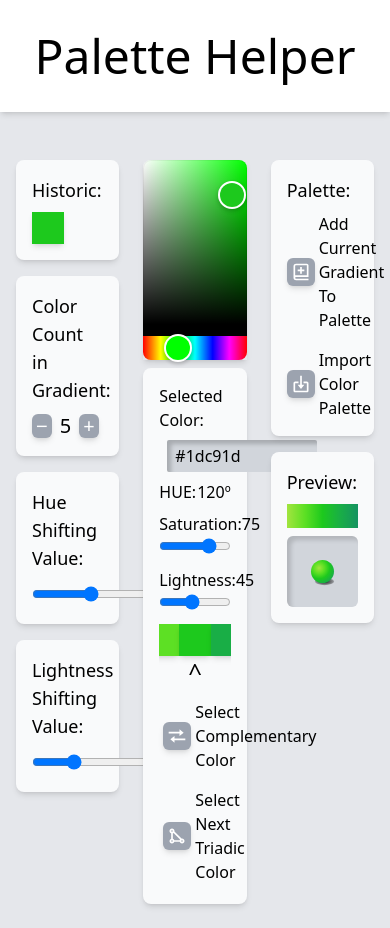
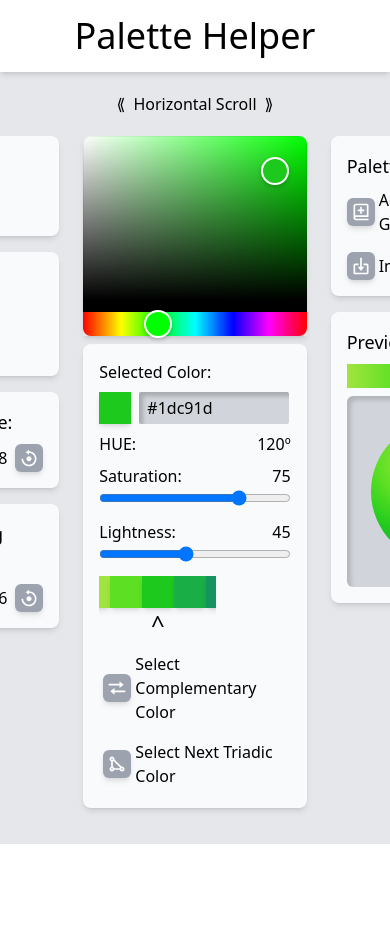
Before and after one commit to GustLSant/palette-helper, a React (Vite) app: page / in a window 390 px wide. After the commit the page ends 844 px from the top, so only its background shows below. Built offline with nearby package versions, Linux system fonts and the light colour scheme.

Commit message:
update scroll responsividade

```diff
--- a/src/output.css
+++ b/src/output.css
@@ -575,19 +575,9 @@ video {
   margin-right: 3rem;
 }
 
-.my-\[-3rem\] {
-  margin-top: -3rem;
-  margin-bottom: -3rem;
-}
-
-.my-\[-1rem\] {
-  margin-top: -1rem;
-  margin-bottom: -1rem;
-}
-
-.my-\[-2rem\] {
-  margin-top: -2rem;
-  margin-bottom: -2rem;
+.my-\[-1\.75rem\] {
+  margin-top: -1.75rem;
+  margin-bottom: -1.75rem;
 }
 
 .mb-2 {
@@ -618,10 +608,6 @@ video {
   height: 2rem;
 }
 
-.min-h-28 {
-  min-height: 7rem;
-}
-
 .min-h-screen {
   min-height: 100vh;
 }
@@ -642,16 +628,12 @@ video {
   width: 100%;
 }
 
-.min-w-\[800px\] {
-  min-width: 800px;
+.min-w-\[750px\] {
+  min-width: 750px;
 }
 
-.max-w-\[20vw\] {
-  max-width: 20vw;
-}
-
-.max-w-\[30vw\] {
-  max-width: 30vw;
+.max-w-4xl {
+  max-width: 56rem;
 }
 
 .max-w-\[150px\] {
@@ -662,32 +644,12 @@ video {
   max-width: 2000px;
 }
 
-.max-w-\[256px\] {
-  max-width: 256px;
+.max-w-\[20vw\] {
+  max-width: 20vw;
 }
 
-.max-w-\[512px\] {
-  max-width: 512px;
-}
-
-.max-w-\[300px\] {
-  max-width: 300px;
-}
-
-.max-w-3xl {
-  max-width: 48rem;
-}
-
-.max-w-4xl {
-  max-width: 56rem;
-}
-
-.max-w-xl {
-  max-width: 36rem;
-}
-
-.max-w-md {
-  max-width: 28rem;
+.max-w-\[30vw\] {
+  max-width: 30vw;
 }
 
 .max-w-sm {
@@ -758,20 +720,16 @@ video {
   align-self: center;
 }
 
+.overflow-auto {
+  overflow: auto;
+}
+
 .overflow-hidden {
   overflow: hidden;
 }
 
 .overflow-x-auto {
   overflow-x: auto;
-}
-
-.overflow-x-hidden {
-  overflow-x: hidden;
-}
-
-.overflow-x-scroll {
-  overflow-x: scroll;
 }
 
 .rounded-full {
@@ -824,12 +782,22 @@ video {
   padding-right: 1rem;
 }
 
+.py-\[1rem\] {
+  padding-top: 1rem;
+  padding-bottom: 1rem;
+}
+
+.py-4 {
+  padding-top: 1rem;
+  padding-bottom: 1rem;
+}
+
+.pb-2 {
+  padding-bottom: 0.5rem;
+}
+
 .pb-6 {
   padding-bottom: 1.5rem;
-}
-
-.pb-4 {
-  padding-bottom: 1rem;
 }
 
 .text-center {
@@ -841,9 +809,9 @@ video {
   line-height: 2rem;
 }
 
-.text-5xl {
-  font-size: 3rem;
-  line-height: 1;
+.text-4xl {
+  font-size: 2.25rem;
+  line-height: 2.5rem;
 }
 
 .text-lg {
@@ -948,14 +916,8 @@ video {
   outline-offset: 2px;
 }
 
-@media (min-width: 768px) {
+@media (min-width: 750px) {
   .md\:hidden {
     display: none;
   }
 }
-
-@media (min-width: 976px) {
-  .lg\:hidden {
-    display: none;
-  }
-}
--- a/src/pages/MainPage.tsx
+++ b/src/pages/MainPage.tsx
@@ -28,6 +28,8 @@ export default function MainPage(){
     const [hueShifting, setHueShifting] = React.useState<number>(defaultHueShifting)
     const [saturationShifting, setSaturationShifting] = React.useState<number>(defaultSaturationShifting)
     const [lightnessShifting, setLightnessShifting] = React.useState<number>(defaultLightnessShifting)
+
+    const divContainerGeneral = React.useRef<HTMLDivElement | null>(null);
 
 
     function getNextColor(_originalColor:HslColor, _step:number, _lighterOrDarker:number):HslColor{
@@ -195,15 +197,29 @@ export default function MainPage(){
     }
 
 
+    React.useEffect(()=>{
+        if(divContainerGeneral.current){
+            divContainerGeneral.current.scrollLeft = (divContainerGeneral.current.scrollWidth - divContainerGeneral.current.clientWidth) / 2;
+        }
+    }, [])
+
 
 
     return(
         <div className='flex flex-col gap-12'>
-            <div className='flex justify-center items-center min-h-28 bg-white shadow-md'>
-                <h1 className='text-5xl text-center'>Palette Helper</h1>
+            <div className='flex justify-center items-center bg-white shadow-md'>
+                <h1 className='text-4xl text-center py-4'>Palette Helper</h1>
             </div>
 
-            <div className='grid grid-cols-3 w-full gap-6 px-4'>
+            <div className='flex md:hidden gap-2 justify-center my-[-1.75rem]'>
+                <p>&#10218;</p>
+                <p>Horizontal Scroll</p>
+                <p>&#10219;</p>
+            </div>
+
+
+            <div className='overflow-auto pb-2' ref={divContainerGeneral}>
+                <div className='grid grid-cols-3 w-full gap-6 px-4 min-w-[750px]'>
 
                     <section className='flex flex-col gap-4 justify-start'>
 
@@ -293,11 +309,11 @@ export default function MainPage(){
                         <div className='main-page__mini-section'>
                             <p className='main-page__text-section'>Preview:</p>
 
-                        <div className='w-full h-6' style={{backgroundImage: `linear-gradient(to right, ${currentHexColorsArray.join(', ')})`}}></div>
+                            <div className='w-full h-6' data-testid={'previewGradientRect'} style={{backgroundImage: `linear-gradient(to right, ${currentHexColorsArray.join(', ')})`}}></div>
 
                             <div className='overflow-hidden flex justify-center items-center p-6  mx-12 aspect-square w-full max-w-4xl self-center rounded-md bg-gray-300' style={{boxShadow: '4px 4px 4px rgba(0,0,0, 0.15) inset', zIndex: 1}}>
                                 {/* esfera */}
-                            <div className='relative w-full max-w-sm aspect-square rounded-full' style={{backgroundPosition: 'top left', backgroundImage: `radial-gradient(at 35% 35%, ${currentHexColorsArray.join(', ')})`}}>
+                                <div className='relative w-full max-w-sm aspect-square rounded-full' data-testid={'previewGradientSphere'} style={{backgroundPosition: 'top left', backgroundImage: `radial-gradient(at 30% 30%, ${currentHexColorsArray.join(', ')})`}}>
                                     {/* sombra */}
                                     <div className='absolute w-[80%] aspect-square rounded-full bottom-[-30%] right-0' style={{backgroundImage: 'radial-gradient(rgba(0,0,0, 1.0), rgba(0,0,0, 0.6), rgba(0,0,0, 0.3), transparent)', zIndex: -1, transform: 'scaleY(0.4)'}} />
                                 </div>
@@ -307,5 +323,7 @@ export default function MainPage(){
 
                 </div>
             </div>
+
+        </div>
     )
 }
--- a/tailwind.config.js
+++ b/tailwind.config.js
@@ -6,7 +6,7 @@ export default {
 
     screens: { // definicoes dos tamanhos das telas para aplicar diferentes estilos (aqui estah sobrescrevendo, o tailwind ja possui essas propriedades)
       sm: '480px',
-      md: '768px',
+      md: '750px',
       lg: '976px',
       xl: '1440px',
     },
```
Also changed, not shown: 1 other file (tests, documents, lock files or other folders). Lines whose indentation alone changed are shown as unchanged.
